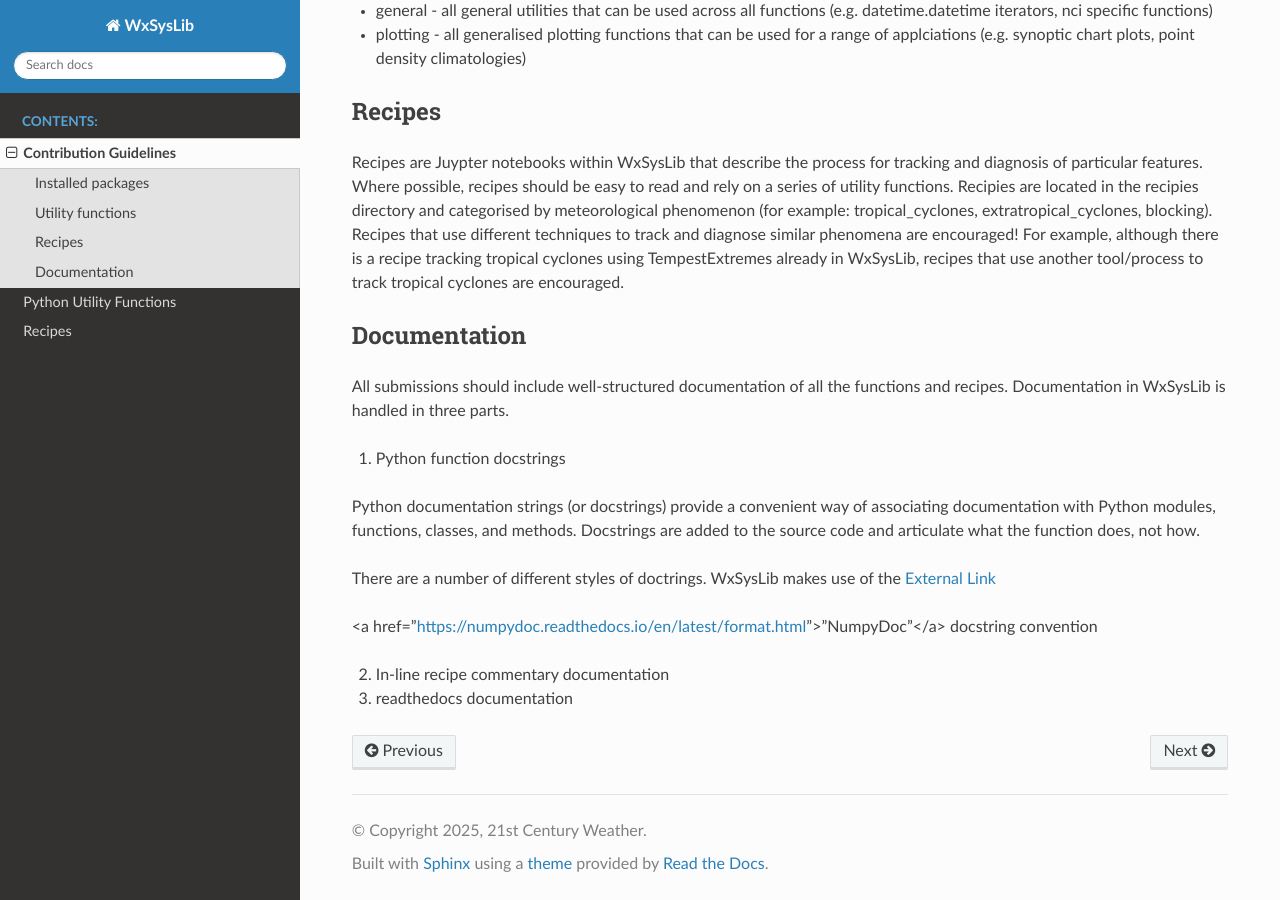
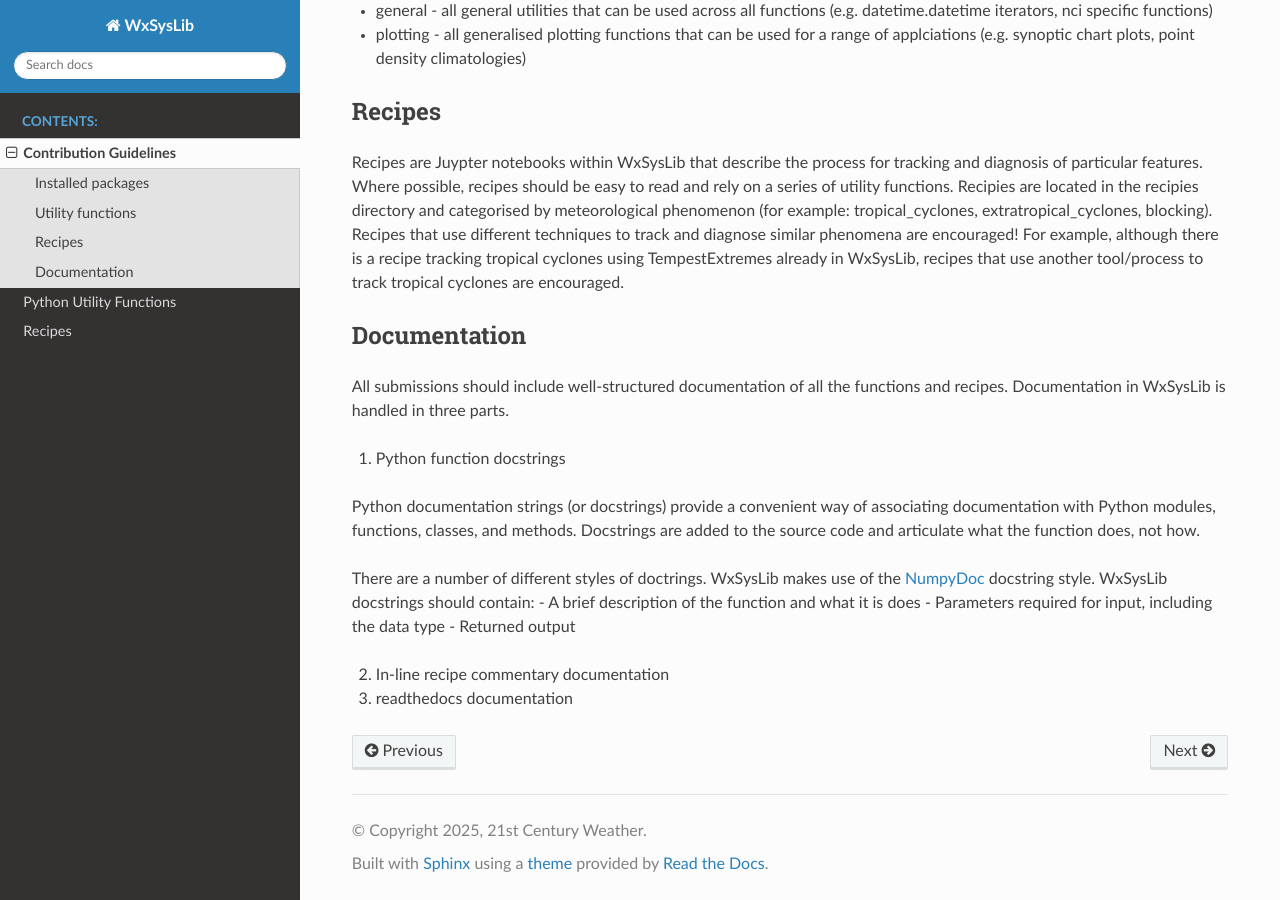
Before and after one commit to andrewbrown31/WxSysLib, a Sphinx documentation site: the page built from docs/contributing.rst, in a window 1280 px wide and 900 px high, scrolled down 705 px. Built offline with Sphinx 7.4.7 and the Read the Docs theme 3.1.0, drawn with Linux system fonts in a browser that asks for light colours.

Commit message:
Update contributing.rst

```diff
--- a/docs/contributing.rst
+++ b/docs/contributing.rst
@@ -29,9 +29,10 @@ All submissions should include well-structured documentation of all the function
 
 Python documentation strings (or docstrings) provide a convenient way of associating documentation with Python modules, functions, classes, and methods. Docstrings are added to the source code and articulate what the function does, not how.
 
-There are a number of different styles of doctrings. WxSysLib makes use of the `External Link <https://example.com>`_
-
-<a href="https://numpydoc.readthedocs.io/en/latest/format.html">"NumpyDoc"</a> docstring convention
+There are a number of different styles of doctrings. WxSysLib makes use of the `NumpyDoc <https://numpydoc.readthedocs.io/en/latest/format.html>`_ docstring style. WxSysLib docstrings should contain:
+- A brief description of the function and what it is does
+- Parameters required for input, including the data type
+- Returned output
 
 2. In-line recipe commentary documentation
 
```
